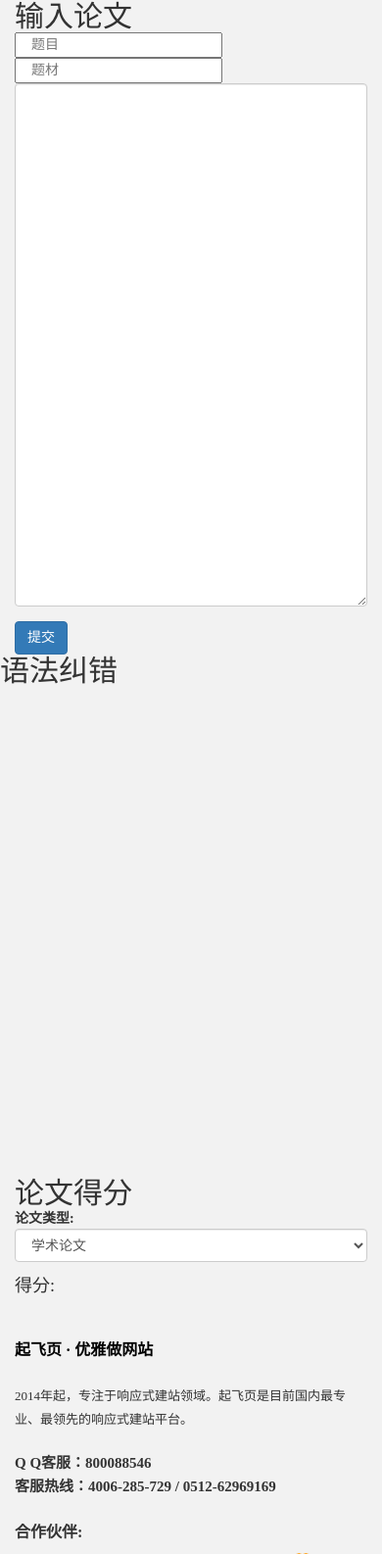
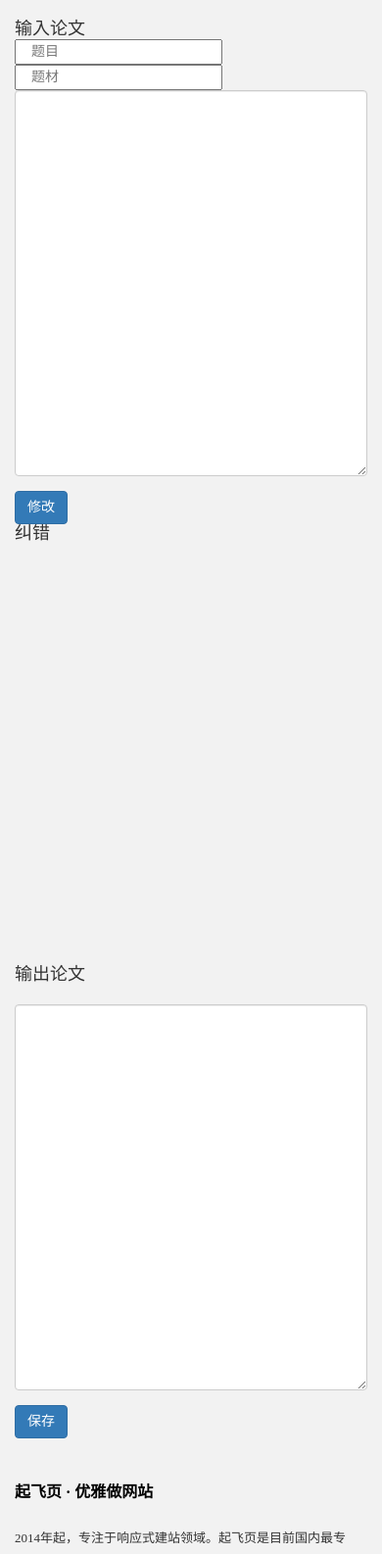
Before and after one commit to Honey-Xin/myDjango, a Django app: page /test in a window 390 px wide. Shown: the part 50-1636 px from the top of the page at 98% size. Run offline with Django 3.2, Linux system fonts and the light colour scheme; some libraries are stand-ins or nearby versions.

Commit message:
定位与输入输出文本框

```diff
--- a/app/cope/abcghj.py
+++ b/app/cope/abcghj.py
@@ -19,3 +19,5 @@
 a = []
 a.extend(['asfdasdf',"jhghfghfh"])
 print(a)
+a = ''.join(a)
+print(a)
--- a/app/views.py
+++ b/app/views.py
@@ -76,6 +76,7 @@ def Dom(request):
         result = goON.get_result()
         data = {"matches": []}
         pre_text_length = 0#前面句子的长度
+        paper = []
         for res in result:#返回的纠错信息
             for item in res[1]:#纠错信息详情
                 #设置信息
@@ -93,7 +94,10 @@ def Dom(request):
                     ],
                 }
                 data["matches"].append(data_item)
+            if res[0]!='。':
+                paper.extend(res[0])
             pre_text_length += len(res[0])  # 前面句子的长度
+        data['all'] = ''.join(paper)
         goON.texts = []
         return JsonResponse(data)
     except Exception as e:
--- a/templates/test.html
+++ b/templates/test.html
@@ -17,9 +17,18 @@
             font-weight: bold;
         }
         #scrollable-div {
-              height: 500px;
+              height: 450px;
               overflow-y: scroll;
         }
+        .error-text {
+            color: red;
+        }
+.bold strong {
+  font-weight: bold;
+}
+
+
+
 
 </style>
 {%endblock head%}
@@ -28,28 +37,43 @@
 
 <div class="container">
     <div class="row clearfix">
-            <div class="col-md-8 column">
-                <h2>输入论文</h2>
+        <br>
+        <div class="col-md-5 column">
+            <h4>输入论文</h4>
             <div class="form-group">
                 <div>
                     <input type="text" id="paper-name" class="col-md-5 column" placeholder="题目">
                     <input type="text" id="paper-theme" class="col-md-5 column col-md-offset-2" placeholder="题材">
                 </div>
-                    <textarea  class="form-control" id="paper-input" rows="26"></textarea>
+                <textarea class="form-control" id="paper-input" rows="19"></textarea>
             </div>
-                <button type="button" id="paper-submit" class="btn btn-primary">提交</button>
+            <button type="button" id="paper-submit" class="btn btn-primary">修改</button>
         </div>
 
-            <h2>语法纠错</h2>
-            <div class="col-md-2 colum" id="scrollable-div">
+
+
+        <div class="col-md-1 colum" id="scrollable-div">
+            <h4>纠错</h4>
+            <br>
             <ul id="error-list"></ul>
         </div>
         <script>
-                document.getElementById("scrollable-div").scrollTop += 500;
+                document.getElementById("scrollable-div").scrollTop += 450;
+
         </script>
 
-            <div class="col-md-2 column">
-                <h2>论文得分</h2>
+        <div class="col-md-5 column">
+            <h4>输出论文</h4>
+            <br>
+            <div class="form-group">
+                <!--div>
+                    <input type="text" id="paper-name-s" class="col-md-5 column" placeholder="题目">
+                    <input type="text" id="paper-theme-s" class="col-md-5 column col-md-offset-2" placeholder="题材">
+                </div>-->
+                <textarea class="form-control" id="paper-input-s" rows="19"></textarea>
+            </div>
+            <button type="button" id="paper-submit-s" class="btn btn-primary">保存</button>
+            <!-- <h2>论文得分</h2>
              <div class="form-group">
                  <label for="paper-type">论文类型:</label>
                  <select class="form-control" id="paper-type">
@@ -58,7 +82,7 @@
                      <option value="3">新闻报道</option>
                  </select>
              </div>
-                <h4>得分: <span id="paper-score"></span></h4>
+             <h4>得分: <span id="paper-score"></span></h4>-->
         </div>
     </div>
 </div>
@@ -79,6 +103,7 @@
                         data: {text: paperInput, name:paperName, theme:paperTheme},
                         headers:{"X-CSRFToken":$.cookie("csrftoken")},
                         success: function(data) {
+                        document.getElementById("paper-input-s").value = data.all
                         console.log("sdfasfdas"+data.matches.length);
                         displayErrors(data);
                         calculateScore();
@@ -90,6 +115,13 @@
                 }
             });
 
+            var activeInput = null;
+            $('#paper-input').focus(function() {
+                activeInput = $(this);
+            });
+            $('#paper-input-s').focus(function() {
+                activeInput = $(this);
+            });
             function displayErrors(data) {
                 $('#error-list').empty();
                 if (data.matches.length > 0) {
@@ -101,16 +133,38 @@
                 // Add event listener to error links
                 $('.error-link').click(function(event) {
                     event.preventDefault();
-                    console.log(data);
-                    console.log( $(this).data);
                     var offset = $(this).data('offset');
-                    console.log("测试环节");
-                    console.log("打印步长"+offset);
-                    console.log("文本长度"+$(this).text().length)
-                    $('#paper-input').selectRange(offset, offset + $(this).text().length);
-<!--                    $('#paper-input').addClass('bold');-->
+                    if (activeInput) {
+                        activeInput.selectRange(offset, offset + $(this).text().length);
+                        activeInput.addClass('bold');
+                    }
                 });
             }
+
+
+<!--            function displayErrors1(data) {-->
+<!--                $('#error-list').empty();-->
+<!--                if (data.matches.length > 0) {-->
+<!--                    $.each(data.matches, function(index, value) {-->
+<!--                        var li = '<li class="error">' + value.message + ' <a href="#" class="error-link" data-offset="' + value.offset + '">' + value.context.text + '</a></li>';-->
+<!--                        $('#error-list').append(li);-->
+<!--                    });-->
+<!--                }-->
+<!--                // Add event listener to error links-->
+<!--                $('.error-link').click(function(event) {-->
+<!--                event.preventDefault();-->
+<!--                var offset = $(this).data('offset');-->
+<!--                if (activeInput) {-->
+<!--                    var text = activeInput.val();-->
+<!--                    var start = offset;-->
+<!--                    var end = offset + $(this).text().length;-->
+<!--                    var before = text.substring(0, start);-->
+<!--                    var middle = '<span class="bold">' + text.substring(start, end) + '</span>';-->
+<!--                    var after = text.substring(end);-->
+<!--                    activeInput.val(before + middle + after);-->
+<!--                }-->
+<!--           }-->
+
 
             function calculateScore() {
                 var paperType = $('#paper-type').val();
@@ -154,5 +208,7 @@
                 });
             };
         });
+
+
 </script>
 {%endblock body%}
```
Lines whose indentation alone changed are shown as unchanged.
